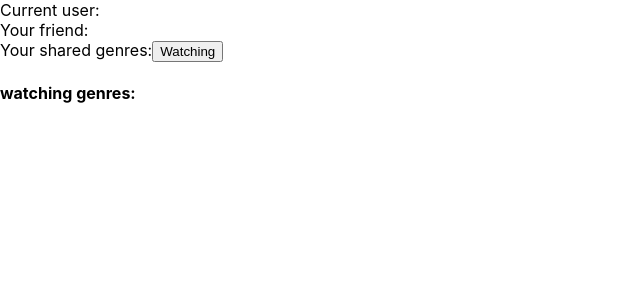
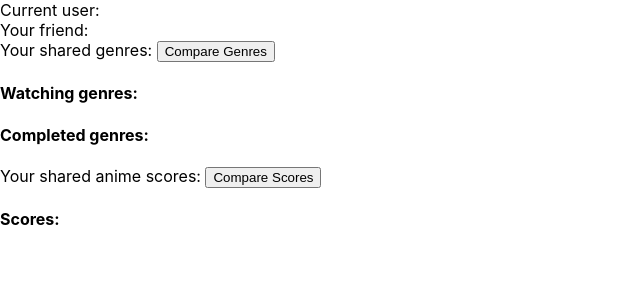
Before and after one commit to alphav1/animatch, a Next.js app: page /routing4 in a window 1280 px wide. Shown: the top 300 px of the page, without its empty margins (0-640 px from the left). Built offline with nearby package versions, Linux system fonts and the light colour scheme.

Commit message:
material gwurl slayy

```diff
--- a/Elements/Functions.js
+++ b/Elements/Functions.js
@@ -1,3 +1,4 @@
+import { useState } from "react";
 
 export async function getList(user, param) {
     try {
@@ -12,7 +13,6 @@ export async function getList(user, param) {
         console.log(`ERROR from the API call in search(): ${error}`)
     }
 }
-
 
 function getGenreList(list) {
     let l1 = {}
@@ -73,3 +73,41 @@ export async function compareUsers(user1, user2) {
     console.log(compared2)
     return ({ "watching": compared1, "completed": compared2 })
 }
+
+export async function getScore(user) {
+    let list = await getList(user, "completed")
+    let scoreList = []
+    for (let i = 0; i < list.length; i++) {
+        console.log([i] + " : " + list[i].anime.title + " : " + list[i].score)
+        scoreList.push({ "name": list[i].anime.title, "score": list[i].score })
+    }
+    return scoreList
+}
+
+export async function getScoreComp(user1, user2) {
+    let l1 = await getScore(user1)
+    let l2 = await getScore(user2)
+    let commList = []
+    for (let i = 0; i < l1.length; i++) {
+        for (let x = 0; x < l2.length; x++) {
+            if (l2[x].name == l1[i].name) {
+                commList.push({ "name": l1[i].name, "user1": l1[i].score, "user2": l2[x].score })
+            }
+        }
+    }
+    console.log(commList)
+    console.log("done")
+    return commList
+}
+
+
+
+
+
+/* export async function parseData(User1, User2) {
+    const [data, setData] = useState({ "watching": {}, "completed": {} })
+    setData(await compareUsers(User1, User2))
+    for (let i = 0; i < data.length; i++) {
+        return (Object.keys(data["watching"])[i])
+    }
+}*/
--- a/pages/routing3.js
+++ b/pages/routing3.js
@@ -2,7 +2,7 @@ import { useRouter } from 'next/router'
 import { useState } from 'react'
 import UserAnimeSearch from '../Elements/UserAnimeSearch'
 import UserTileSearch from '../Elements/UserTileSearch'
-import { getList, compareLists, compareUsers } from '../Elements/Functions'
+import { getList, compareLists, compareUsers, getScore, getScoreComp } from '../Elements/Functions'
 
 export default function fromPage() {
     const [User1, setUser1] = useState("")
@@ -36,9 +36,9 @@ export default function fromPage() {
 
     return (
         <div>
-            <button onClick={routeToNext}> Compare </button>
             <div></div>
             <input type="text" onChange={(e) => setUser1(e.target.value)}></input> {User1} <button onClick={async (e) => setListData1(await getList(User1, "completed"))}> Search List </button>
+            <button onClick={routeToNext}> Compare </button>
             <div>
                 Anime List: {ListData1.map(anime => <UserAnimeSearch key={anime.title} data={anime} />)}
             </div>
--- a/pages/routing4.js
+++ b/pages/routing4.js
@@ -1,6 +1,6 @@
 import { useRouter } from "next/router";
 import { useState } from "react";
-import { getList, compareLists, compareUsers } from '../Elements/Functions'
+import { getList, compareLists, compareUsers, getScoreComp } from '../Elements/Functions'
 
 export default function toPage() {
 
@@ -9,14 +9,18 @@ export default function toPage() {
     const [User1] = useState(query.name)
     const [User2] = useState(query.friend)
     const [data, setData] = useState({ "watching": {}, "completed": {} })
+    const [ScoreList, setScoreList] = useState([])
 
     return (
         <div>
             <text>Current user: {User1} </text> <div></div>
             <text>Your friend: {User2}</text> <div></div>
-            <text>Your shared genres:</text>
-            <button onClick={async (e) => setData(await compareUsers(User1, User2))}> Watching </button>
-            <h4>watching genres: {Object.keys(data["watching"])}</h4>
+            <text>Your shared genres: </text>
+            <button onClick={async (e) => setData(await compareUsers(User1, User2))}> Compare Genres </button>
+            <h4>Watching genres: {Object.keys(data["watching"])}</h4>
+            <h4>Completed genres: {Object.keys(data["completed"])} </h4>
+            <text> Your shared anime scores: </text><button onClick={async (e) => setScoreList(await getScoreComp(User1, User2))}> Compare Scores </button> <div> </div>
+            <h4> Scores: {ScoreList.map(data => <body> title: {data.name} {User1} : {data.user1} {User2} : {data.user2} </body>)} </h4>
         </div>
     )
 }
```
